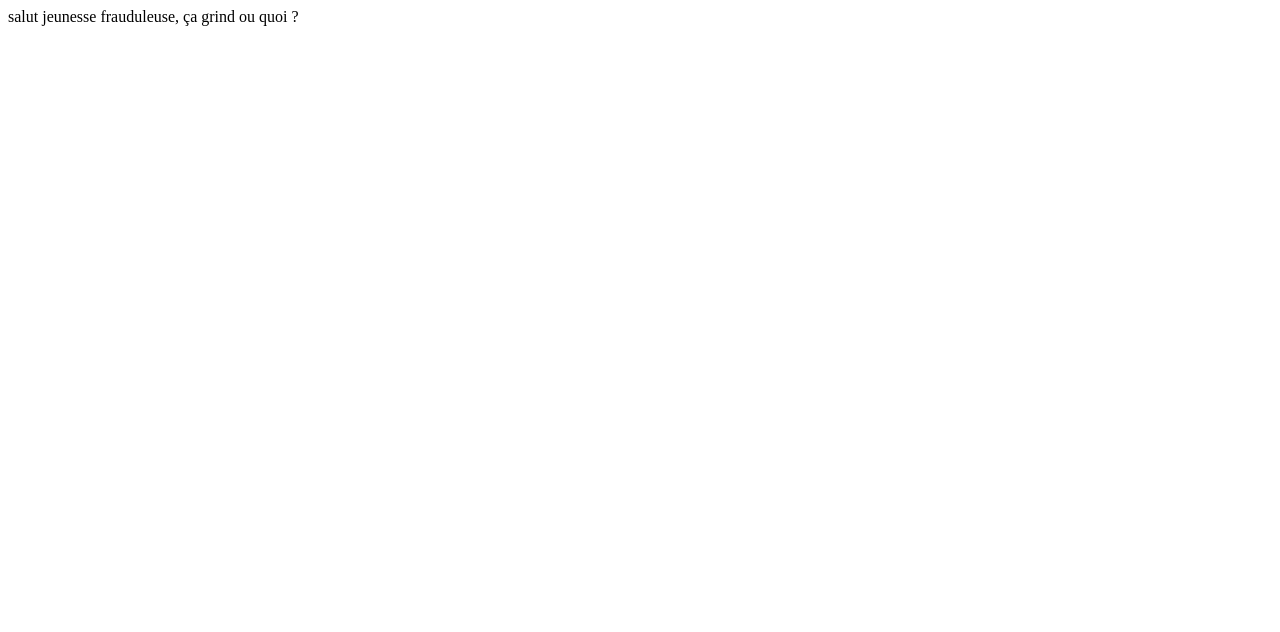
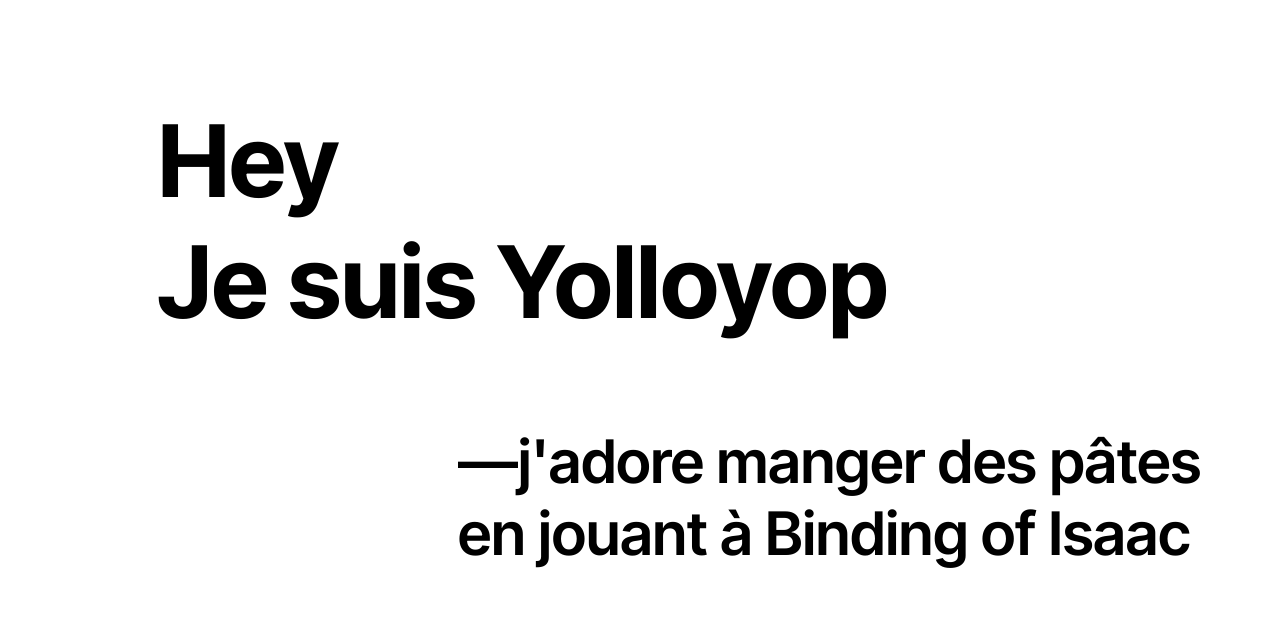
Before and after one commit to maxim-ziakas/maxim-ziakas.github.io, a plain HTML site: page index.html in a window 1280 px wide. Drawn offline with Linux system fonts and the light colour scheme.

Commit message:
section titre

```diff
--- a/index.html
+++ b/index.html
@@ -1 +1,21 @@
-salut jeunesse frauduleuse, ça grind ou quoi ?
+<!DOCTYPE html>
+<html lang="fr">
+<head>
+    <meta charset="UTF-8">
+    <meta name="viewport" content="width=device-width, initial-scale=1.0">
+    <title>présentation</title>
+    <link rel="stylesheet" href="styles.css">
+</head>
+<body>
+    <section class="top_page">
+        <h1 class="presentation">
+            Hey <br> Je suis Yolloyop
+        </h1>
+        <p class="p_presentation">
+            —j'adore manger des pâtes en jouant à Binding of Isaac
+        </p>
+    </section>
+
+
+</body>
+</html>
--- /dev/null
+++ b/styles.css
@@ -0,0 +1,19 @@
+@import url('https://fonts.googleapis.com/css2?family=Inter+Tight:ital,wght@0,600;0,700;1,500&display=swap');
+
+body {
+    font-family: 'Inter Tight', sans-serif;
+}
+
+
+.presentation {
+    margin-left: 150px;
+    margin-top: 100px;
+    font-size:100px;
+    font-weight:700;
+}
+
+.p_presentation {
+    margin-left: 450px;
+    font-weight: 600;
+    font-size: 60px;
+}
```
Also changed, not shown: 1 other file.
